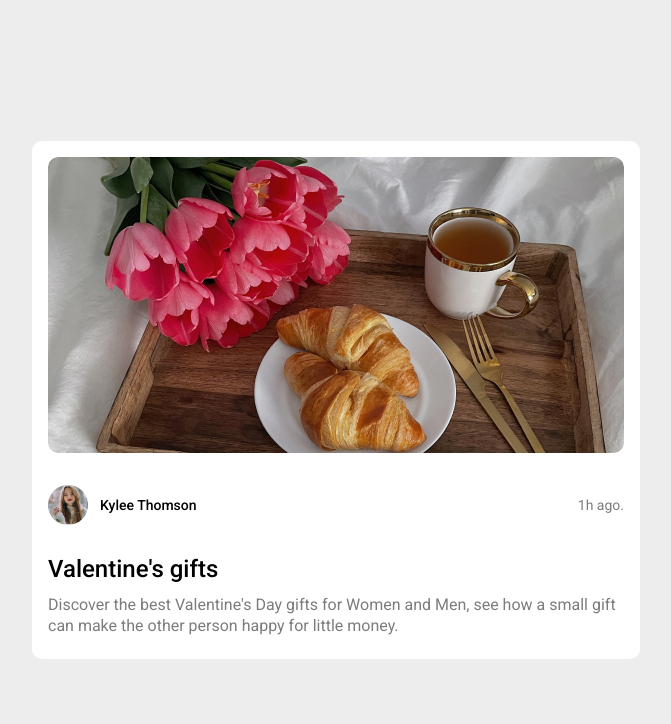
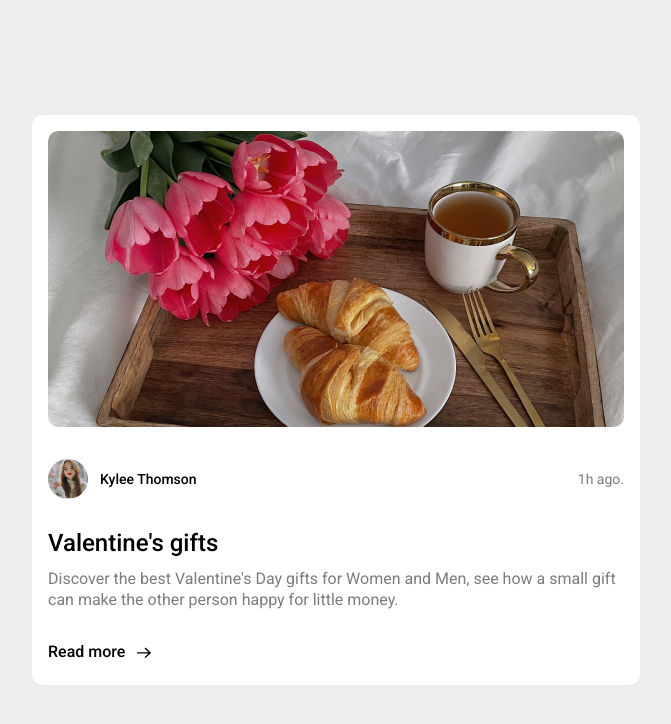
Before and after one commit to griffin94/Blog-card, a website built with Vite: page index.html in a window 1280 px wide. Shown: the whole page, without its empty margins (304-975 px from the left). Built offline with nearby package versions, Linux system fonts and the light colour scheme.

Commit message:
Added footer component

```diff
--- a/index.html
+++ b/index.html
@@ -37,6 +37,11 @@
             the other person happy for little money.
           </p>
         </article>
+
+        <footer class="footer card__footer">
+          <span class="footer__text">Read more</span>
+          <img class="footer__image" src="./public/images/arrow.svg" alt="arrow" />
+        </footer>
       </div>
     </div>
   </body>
--- a/src/components/Card/_card.scss
+++ b/src/components/Card/_card.scss
@@ -17,6 +17,10 @@
   & &__author {
     margin: 24px 0;
   }
+
+  & &__footer {
+    margin-top: 24px;
+  }
 }
 
 @media (min-width: a.$tablet) {
@@ -32,5 +36,9 @@
     & &__author {
       margin: 32px 0;
     }
+
+    & &__footer {
+      margin-top: 32px;
+    }
   }
 }
--- /dev/null
+++ b/src/components/Footer/_footer.scss
@@ -0,0 +1,31 @@
+@use '../../styles/abstracts' as a;
+
+.footer {
+  display: flex;
+  align-items: center;
+  gap: 12px;
+
+  & &__text {
+    font-weight: 500;
+    font-size: 14px;
+    line-height: 130%;
+  }
+
+  & &__image {
+    width: 12px;
+    height: 12px;
+  }
+}
+
+@media (min-width: a.$tablet) {
+  .footer {
+    & &__text {
+      font-size: 16px;
+    }
+
+    & &__image {
+      width: 14px;
+      height: 14px;
+    }
+  }
+}
--- a/src/components/_index.scss
+++ b/src/components/_index.scss
@@ -1,3 +1,4 @@
 @forward './Article/article';
 @forward './Author/author';
 @forward './Card/card';
+@forward './Footer/footer';
```
Also changed, not shown: public/images/arrow.svg (added).
